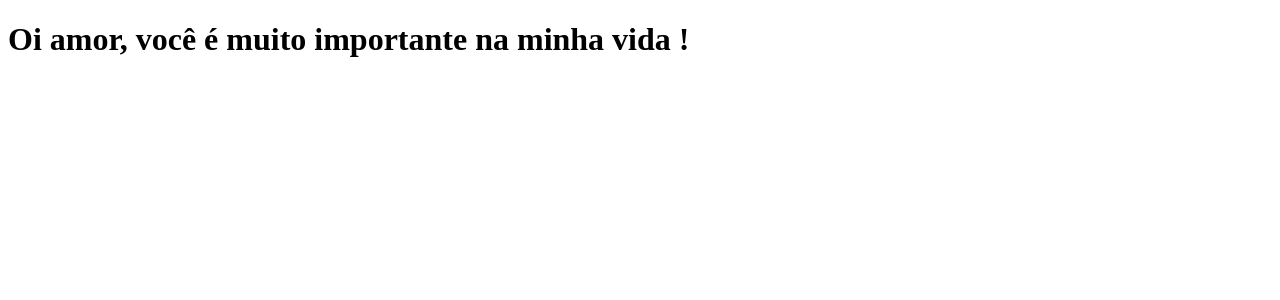
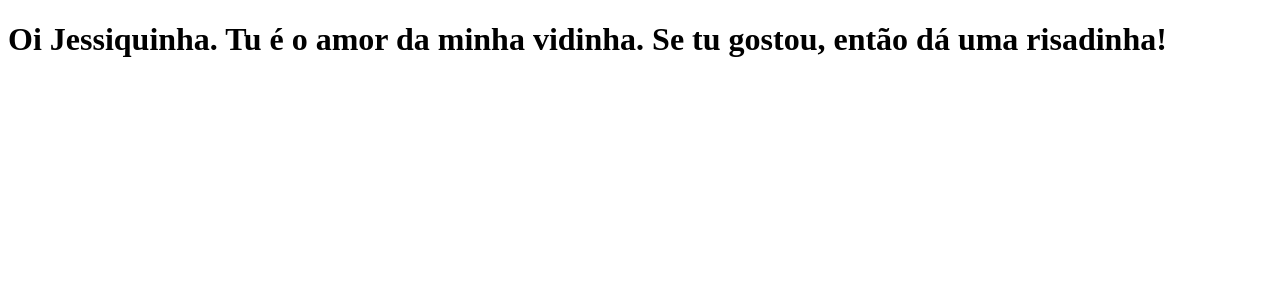
Before and after one commit to LHTorquette/tabnews_clone, a Next.js app: page / in a window 1280 px wide. Shown: the top 300 px of the page. Built offline with nearby package versions, Linux system fonts and the light colour scheme.

Commit message:
atualiza a frase

```diff
--- a/pages/index.js
+++ b/pages/index.js
@@ -1,5 +1,11 @@
 function Home() {
-  return <h1> Oi amor, você é muito importante na minha vida !</h1>;
+  return (
+    <h1>
+      {" "}
+      Oi Jessiquinha. Tu é o amor da minha vidinha. Se tu gostou, então dá uma
+      risadinha!
+    </h1>
+  );
 }
 
 export default Home;
```
